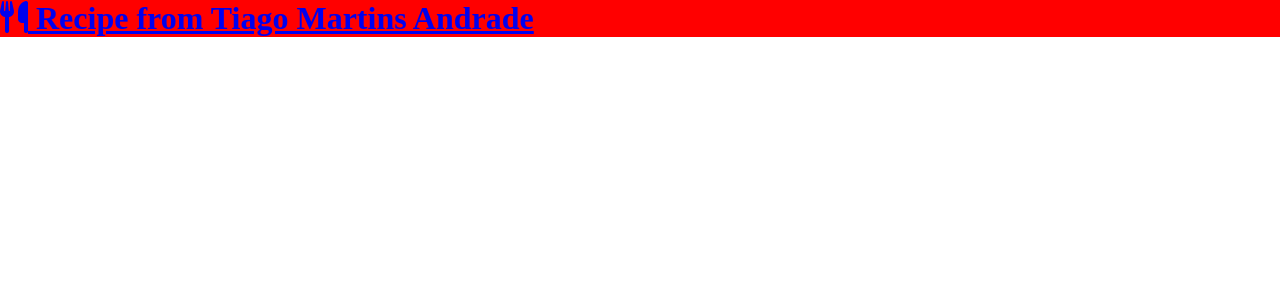
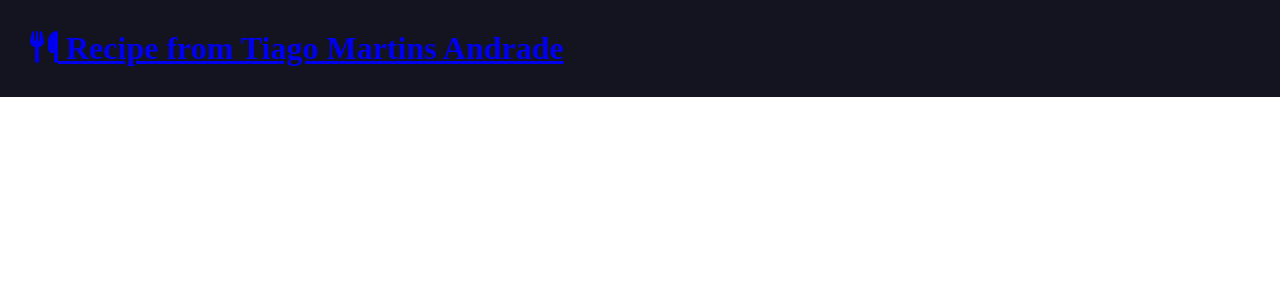
Before and after one commit to Tiago-M-Andrade/Django-Recipes, a Django app: page / in a window 1280 px wide. Shown: the top 300 px of the page. Run offline with Django 4.2, Linux system fonts and the light colour scheme.

Commit message:
Add more .css style configs to head.html

```diff
--- a/recipes/templates/recipes/partials/head.html
+++ b/recipes/templates/recipes/partials/head.html
@@ -1,37 +1,114 @@
 <!DOCTYPE html>
 <html lang="en">
+
 <head>
     <meta charset="UTF-8">
     <meta http-equiv="X-UA-Compatible" content="IE=edge">
     <meta name="viewport" content="width=device-width, initial-scale1.0">
 
-    <link rel="stylesheet" href="https://cdnjs.cloudflare.com/ajax/libs/font-awesome/6.2.0/css/fontawesome.min.css" integrity="sha512-RvQxwf+3zJuNwl4e0sZjQeX7kUa3o82bDETpgVCH2RiwYSZVDdFJ7N/woNigN/ldyOOoKw8584jM4plQdt8bhA==" crossorigin="anonymous" referrerpolicy="no-referrer" />
-    <link rel="stylesheet" href="https://cdnjs.cloudflare.com/ajax/libs/font-awesome/6.2.0/css/brands.min.css" integrity="sha512-+oRH6u1nDGSm3hH8poU85YFIVTdSnS2f+texdPGrURaJh8hzmhMiZrQth6l56P4ZQmxeZzd2DqVEMqQoJ8J89A==" crossorigin="anonymous" referrerpolicy="no-referrer" />
-    <link rel="stylesheet" href="https://cdnjs.cloudflare.com/ajax/libs/font-awesome/6.2.0/css/solid.min.css" integrity="sha512-uj2QCZdpo8PSbRGL/g5mXek6HM/APd7k/B5Hx/rkVFPNOxAQMXD+t+bG4Zv8OAdUpydZTU3UHmyjjiHv2Ww0PA==" crossorigin="anonymous" referrerpolicy="no-referrer" />
+    <link rel="stylesheet" href="https://cdnjs.cloudflare.com/ajax/libs/font-awesome/6.2.0/css/fontawesome.min.css"
+        integrity="sha512-RvQxwf+3zJuNwl4e0sZjQeX7kUa3o82bDETpgVCH2RiwYSZVDdFJ7N/woNigN/ldyOOoKw8584jM4plQdt8bhA=="
+        crossorigin="anonymous" referrerpolicy="no-referrer" />
+    <link rel="stylesheet" href="https://cdnjs.cloudflare.com/ajax/libs/font-awesome/6.2.0/css/brands.min.css"
+        integrity="sha512-+oRH6u1nDGSm3hH8poU85YFIVTdSnS2f+texdPGrURaJh8hzmhMiZrQth6l56P4ZQmxeZzd2DqVEMqQoJ8J89A=="
+        crossorigin="anonymous" referrerpolicy="no-referrer" />
+    <link rel="stylesheet" href="https://cdnjs.cloudflare.com/ajax/libs/font-awesome/6.2.0/css/solid.min.css"
+        integrity="sha512-uj2QCZdpo8PSbRGL/g5mXek6HM/APd7k/B5Hx/rkVFPNOxAQMXD+t+bG4Zv8OAdUpydZTU3UHmyjjiHv2Ww0PA=="
+        crossorigin="anonymous" referrerpolicy="no-referrer" />
     <title>Recipes</title>
     <style>
+        :root {
+            --color-primary: #269fe6;
+            --color-primary-hover: #2086c2;
+            --color-primary-dark: #13141f;
+            --color-primary-dark-hover: #212336;
+            --color-primary-light: #d4ecfa;
+            --color-primary-light-hover: #bdd8e7;
+
+            --color-white: #fff;
+            --color-black: #000;
+
+            --color-dark-text: #444;
+            --color-info-light: #cce5ff;
+            --color-debug-light: #cce5ff;
+            --color-success-light: #d4edda;
+            --color-alert-light: #fff3cd;
+            --color-warning-light: #fff3cd;
+            --color-error-light: #f8d7da;
+
+            --color-info-dark: #4d86c4;
+            --color-debug-dark: #4d86c4;
+            --color-success-dark: #4a9c5d;
+            --color-alert-dark: #927f40;
+            --color-warning-dark: #927f40;
+            --color-error-dark: #da525d;
+
+            --color-gray-0: #f9f9f9;
+            --color-gray-1: #e0e0e0;
+            --color-gray-2: #c7c7c7;
+            --color-gray-3: #aeaeae;
+            --color-gray-4: #959595;
+            --color-gray-5: #7d7d7d;
+            --color-gray-6: #646464;
+            --color-gray-7: #4b4b4b;
+            --color-gray-8: #323232;
+            --color-gray-9: #191919;
+
+            --font-primary: sans-serif;
+            --font-headings: 'Roboto Slab', serif;
+
+            --spacing-gutter-medium: 3rem;
+            --spacing-gutter-large: 4rem;
+        }
+
         * {
             padding: 0;
             margin: 0;
             box-sizing: border-box;
         }
 
-        html{
+        html {
             font-size: 62.5%;
         }
 
-        body{
+        body {
             font-size: 1.6rem;
+            font-family: var(--font-primary);
         }
 
-        .container{
+        h1,
+        h2,
+        h3,
+        h4,
+        h5,
+        h6 {
+            font-family: var(--font-headings);
+        }
+
+        .container {
             max-width: 144rem;
-            background: red;
+            margin: 0 auto;
+            padding: var(--spacing-gutter-medium);
+        }
+
+        .main-header-container {
+            background: var(--color-primary-dark);
+        }
+
+        .main-logo {
+            font-size: 4rem;
+            color: var(--color-white);
+            text-decoration: none;
+            display: flex;
+            flex-flow: row nowrap;
+            align-items: center;
+            justify-content: center;
+            width: fit-content;
             margin: 0 auto;
         }
 
-        .main-header-container{
-            background: #13141f;
+        .main-logo-icon {
+            margin-right: 2rem;
         }
     </style>
 
```
